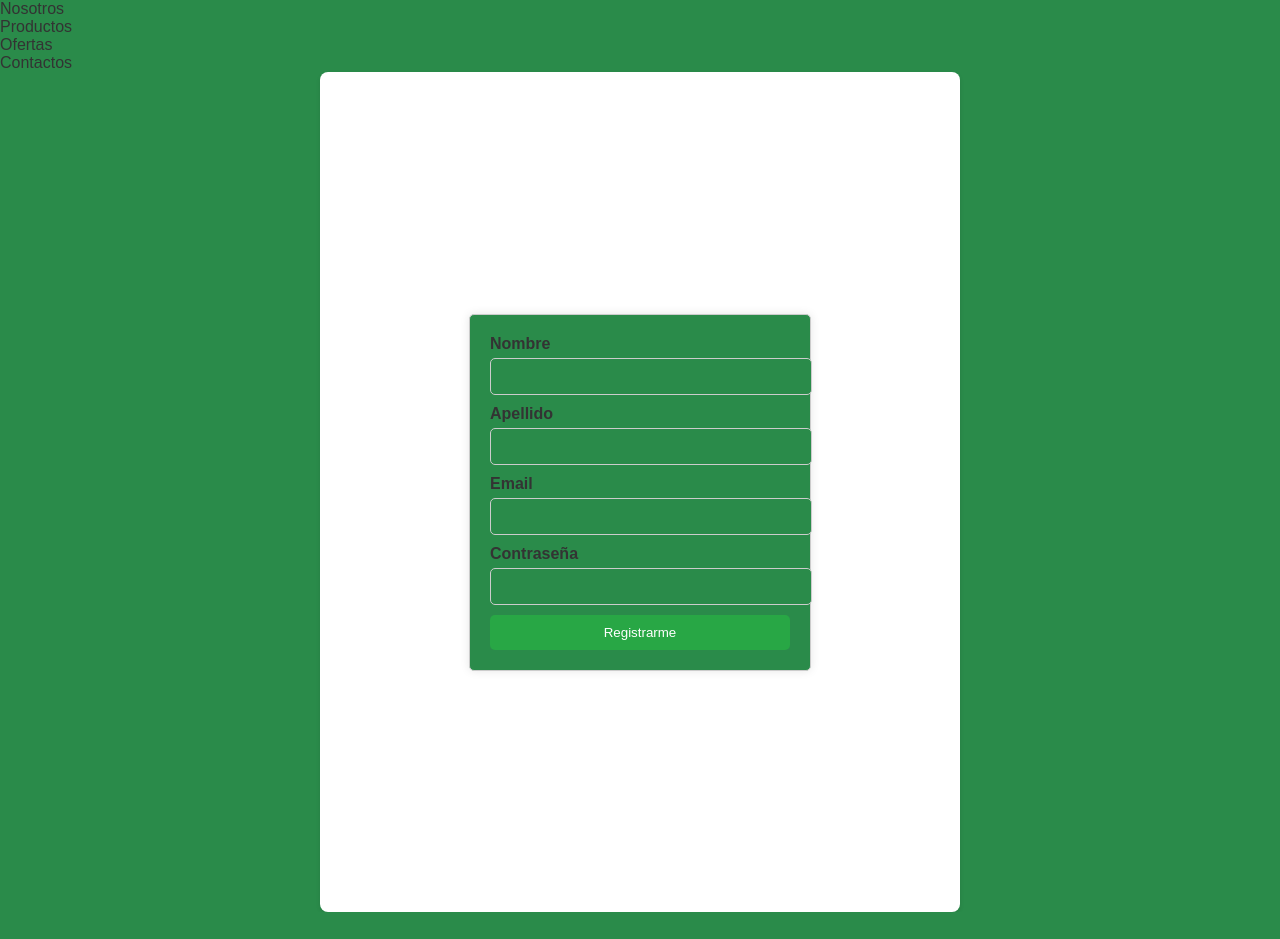
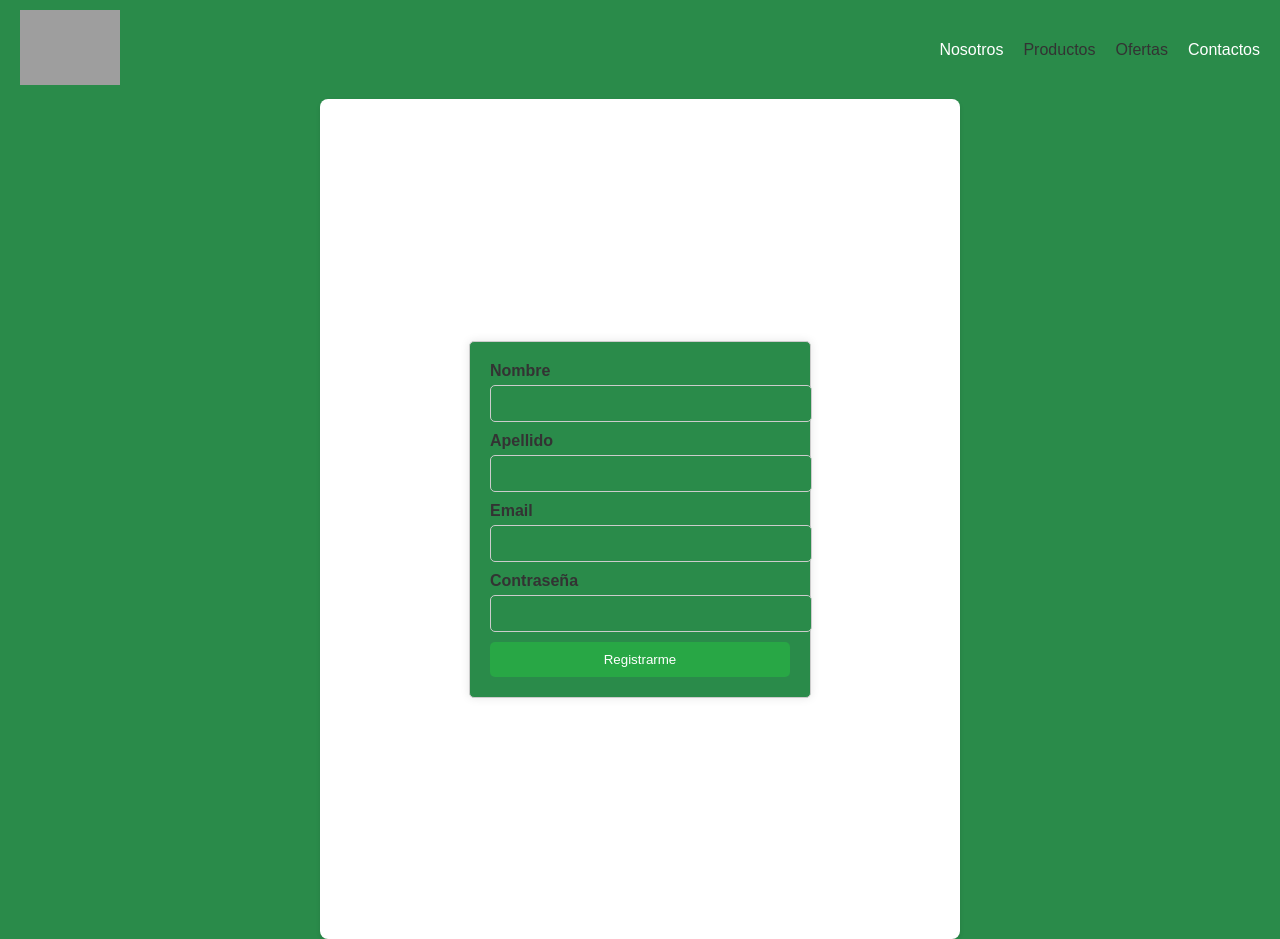
Before and after one commit to AssannAnabel/proyectoFinal2024, a React (Vite) app in the folder frontend/: page /register in a window 1280 px wide. Before the commit the page ends 912 px from the top, so only its background shows below. Built offline with nearby package versions, Linux system fonts and the light colour scheme; grey boxes are pictures that could not be loaded.

Commit message:
se crea Link nosotros y contactos

```diff
--- a/frontend/src/components/Logo.jsx
+++ b/frontend/src/components/Logo.jsx
@@ -1,4 +1,4 @@
-import "../Styles/Logo.css"
+import "../styles/Logo.css"
 import { Link } from "react-router-dom"
 
 
--- a/frontend/src/components/Nav.jsx
+++ b/frontend/src/components/Nav.jsx
@@ -1,15 +1,30 @@
 import React from "react";
-import '../styles/Nav.css'
-function Nav (){
+import { Logo } from "./Logo";
+import "../styles/Nav.css"
+import {Link} from 'react-router-dom';
 
-    return(
+function Nav() {
 
-        <ul>
-            <li>Nosotros</li>
-            <li>Productos</li>
-            <li>Ofertas</li>
-            <li>Contactos</li>
-        </ul>
+    return (
+        <>
+        <div className="container-nav">
+            <div>
+        <Logo/>
+
+            </div>
+              <div className="container-list">
+                <ul className="navUl">
+                <li> <Link to={"/About"} >Nosotros</Link> </li>
+                    <li>Productos</li>
+                    <li>Ofertas</li>
+                    <li> <Link to={"/Contact"} >Contactos</Link> </li>
+                </ul>
+
+            </div>
+        </div>
+
+        </>
+
     )
 }
 
--- /dev/null
+++ b/frontend/src/styles/Logo.css
@@ -0,0 +1,3 @@
+.logo{
+    background-color: #2a8b4a;
+}
```
